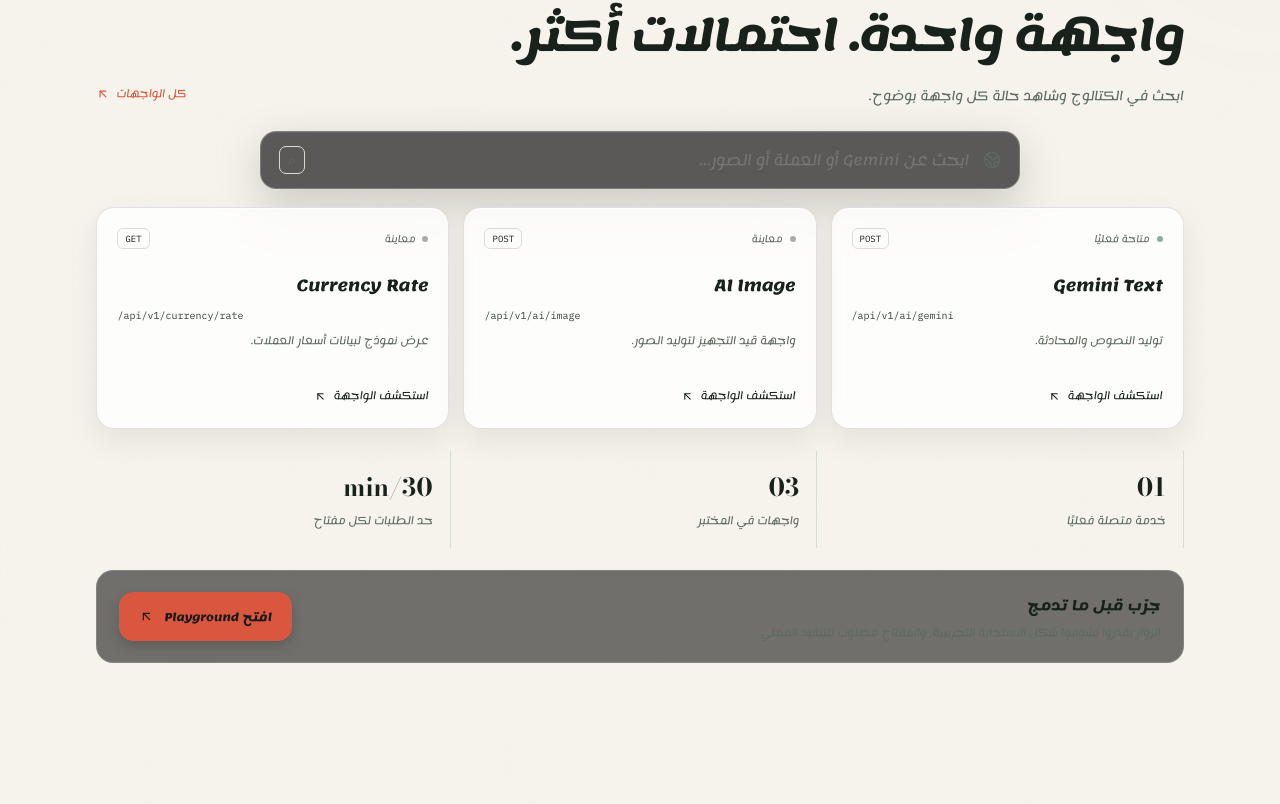
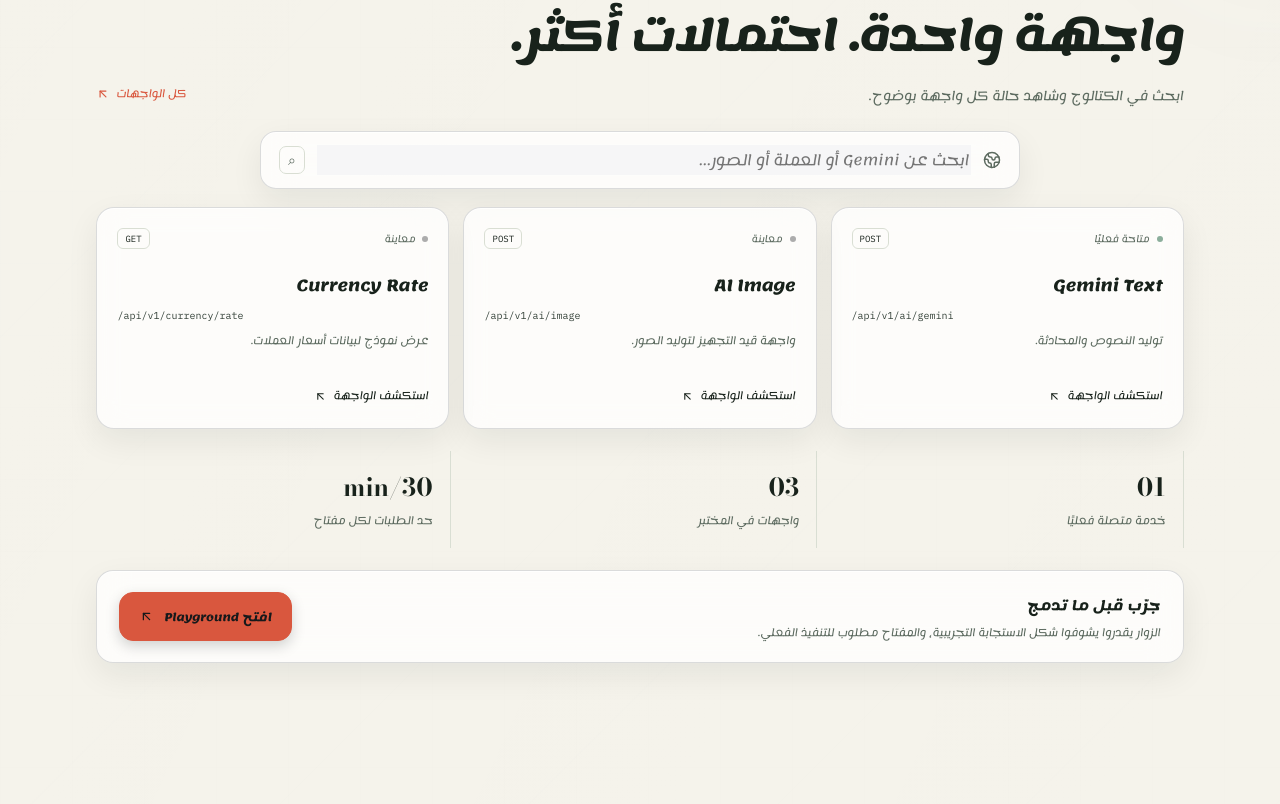
Before and after one commit to T7-T7/Bmg-Apis, a Next.js app: page / in a window 1280 px wide. Shown: the part 1033-1837 px from the top of the page. Built offline with nearby package versions, Linux system fonts and the light colour scheme.

Commit message:
Polish Nox interactions and light theme surfaces

```diff
--- a/app/globals.css
+++ b/app/globals.css
@@ -1439,3 +1439,39 @@ html:not([data-theme="light"]) .landing-ambient .ambient-orb-two { background:ra
 @media(prefers-reduced-motion:reduce) {
   .landing-ambient .ambient-orb { animation:none!important; }
 }
+
+/* Shared press feedback and light theme parity */
+button:active,.hero-button:active,.nav-cta:active,.top-create:active { transform:scale(.97); }
+html[data-theme="light"] .landing-catalog-search,
+html[data-theme="light"] .landing-playground-cta,
+html[data-theme="light"] .landing-api-card,
+html[data-theme="light"] .landing-mini-pricing article,
+html[data-theme="light"] .dashboard-welcome,
+html[data-theme="light"] .dashboard-stat,
+html[data-theme="light"] .dashboard-key-card,
+html[data-theme="light"] .dashboard-table-wrap,
+html[data-theme="light"] .playground-api-list,
+html[data-theme="light"] .playground-editor,
+html[data-theme="light"] .playground-response,
+html[data-theme="light"] .playground-code-card,
+html[data-theme="light"] .pricing-card,
+html[data-theme="light"] .pricing-footnote {
+  background:rgba(255,255,255,.76);
+  border-color:rgba(80,88,96,.2);
+  box-shadow:inset 0 1px 0 rgba(255,255,255,.8),0 12px 32px rgba(20,25,30,.07);
+}
+html[data-theme="light"] .landing-catalog-search input,
+html[data-theme="light"] .playground-field input,
+html[data-theme="light"] .playground-field textarea {
+  background:rgba(245,246,247,.9)!important;
+  color:#20252A;
+}
+html[data-theme="light"] .landing-ambient .ambient-orb-one {
+  background:radial-gradient(circle,rgba(90,100,110,.10),transparent 70%);
+}
+html[data-theme="light"] .landing-ambient .ambient-orb-two {
+  background:radial-gradient(circle,rgba(140,150,160,.08),transparent 72%);
+}
+html[data-theme="light"] .playground-copy-code { background:#E7E9EC; color:#24282C; }
+html[data-theme="light"] .dashboard-table th { background:rgba(20,25,30,.035); }
+html[data-theme="light"] .dashboard-table-note { color:#69727A; }
```
